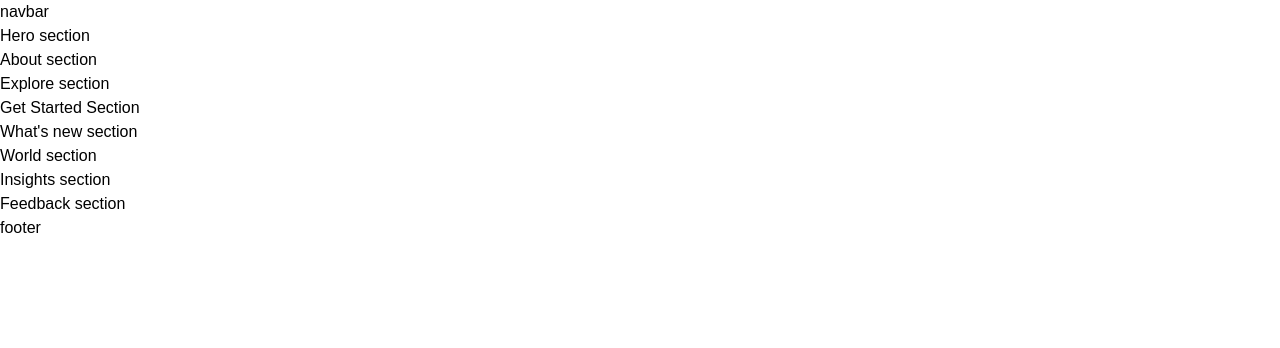
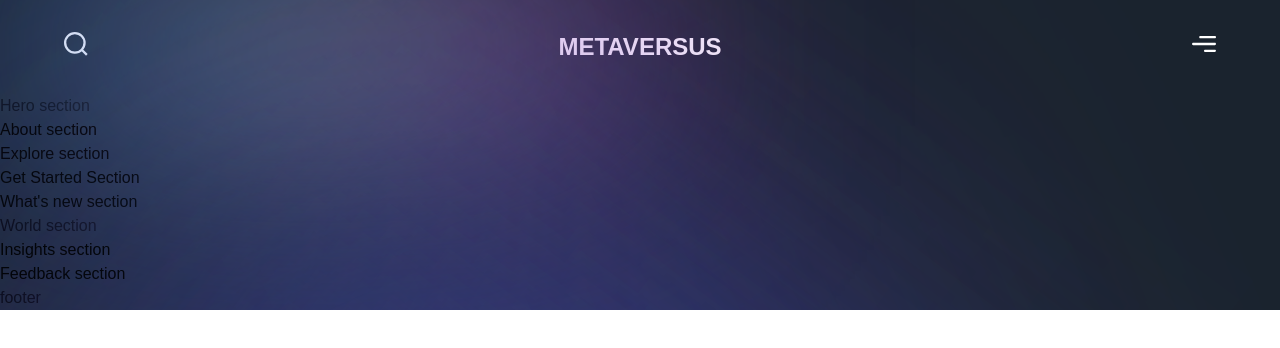
Before and after one commit to Lakorthus/project-metaverse, a Next.js app: page / in a window 1280 px wide. Shown: the top 348 px of the page. Built offline with nearby package versions, Linux system fonts and the light colour scheme; a web font is replaced by a local one.

Commit message:
feat: animated navbar

```diff
--- a/app/page.js
+++ b/app/page.js
@@ -2,16 +2,25 @@
 import { About, Explore, Feedback, GetStarted, Hero, Insights, WhatsNew, World } from '../sections';
 
 const Page = () => (
-  <div>
+  <div className="bg-primary-black overflow-hidden">
     <Navbar />
     <Hero />
+    <div className="relative">
       <About />
+      <div className="gradient-03 z-0" />
       <Explore />
+    </div>
+    <div className="relative">
       <GetStarted />
+      <div className="gradient-04 z-0" />
       <WhatsNew />
+    </div>
     <World />
+    <div className="relative">
       <Insights />
+      <div className="gradient-04 z-0" />
       <Feedback />
+    </div>
     <Footer />
   </div>
 );
--- a/components/Navbar.jsx
+++ b/components/Navbar.jsx
@@ -1,9 +1,36 @@
 'use client';
 
+import { motion } from 'framer-motion';
+
+import styles from '../styles';
+import { navVariants } from '../utils/motion';
+
 const Navbar = () => (
-  <nav>
-    navbar
-  </nav>
+  <motion.nav
+    variants={navVariants}
+    initial="hidden"
+    whileInView="show"
+    className={`${styles.xPaddings} py-8 relative`}
+  >
+    <div className="absolute w-[50%] inset-0 gradient-01" />
+    <div
+      className={`${styles.innerWidth} mx-auto flex justify-between gap-8`}
+    >
+      <img
+        src="/search.svg"
+        alt="search"
+        className="w-[24px] h-[24px] object-contain"
+      />
+      <h2 className="font-extrabold text-[24px] leading-[30.24px] text-white">
+        METAVERSUS
+      </h2>
+      <img
+        src="/menu.svg"
+        alt="menu"
+        className="w-[24px] h-[24px] object-contain"
+      />
+    </div>
+  </motion.nav>
 );
 
 export default Navbar;
```
Lines whose indentation alone changed are shown as unchanged.
